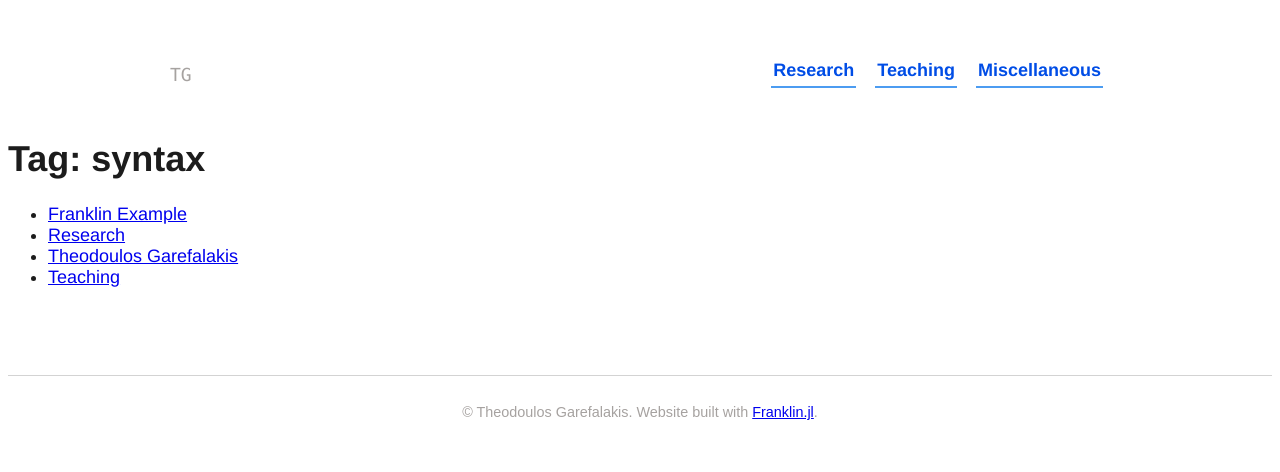
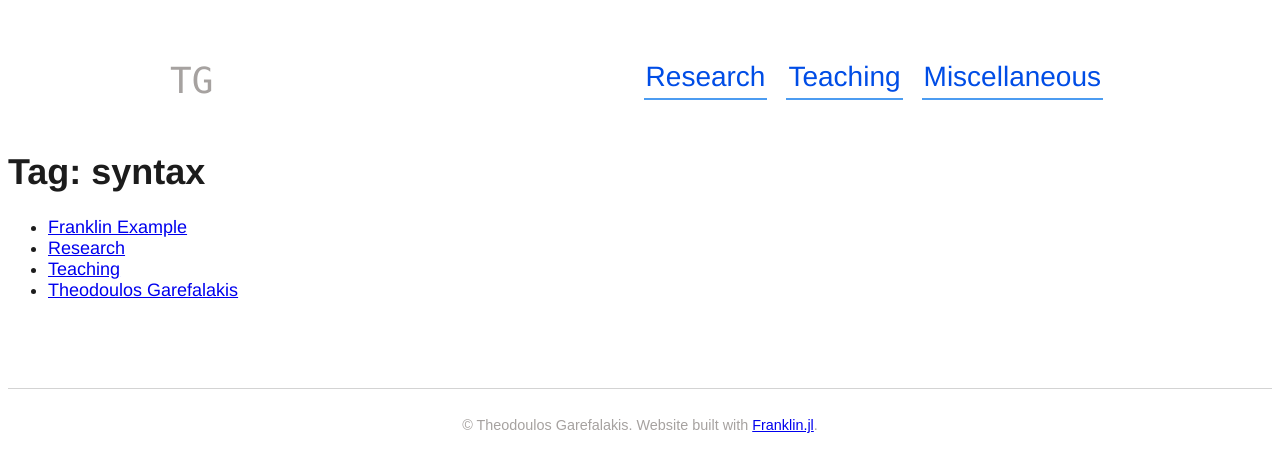
Before and after one commit to tgaref/tgaref.github.io, a plain HTML site: page __site/tag/syntax/index.html in a window 1280 px wide. Drawn offline with Linux system fonts and the light colour scheme.

Commit message:
Changed nav bar font size in header.html

```diff
--- a/__site/css/basic.css
+++ b/__site/css/basic.css
@@ -12,13 +12,13 @@ nav ul {
     margin-bottom: 0; }
 
 nav li {
-    display: inline-block; }
+    display: inline-block;}
 
 nav li a {
     color: #004de6;
     text-decoration: none;
-    font-size: 18px;
-    font-weight: bold;
+    font-size: 28px;
+    font-weight: normal;
     display: inline-block;
     float: center;
     padding-top: 10px;
@@ -41,7 +41,7 @@ header .blog-name {
     width: 35%;
     display: inline-block;
     text-align: left;
-    font-size: 18px;
+    font-size: 36px;
     font-family: "Lucida Console", Monaco, monospace;
     padding-top: 10px;}
 
--- a/__site/tag/syntax/index.html
+++ b/__site/tag/syntax/index.html
@@ -22,7 +22,7 @@
 
   <div class="">
     <h1>Tag: syntax</h1>
-    <ul><li><a href="/index-orig/">Franklin Example</a></li><li><a href="/publications/">Research</a></li><li><a href="/">Theodoulos Garefalakis</a></li><li><a href="/teaching/">Teaching</a></li></ul>
+    <ul><li><a href="/index-orig/">Franklin Example</a></li><li><a href="/publications/">Research</a></li><li><a href="/teaching/">Teaching</a></li><li><a href="/">Theodoulos Garefalakis</a></li></ul>
     <div class="page-foot">
   <div class="copyright">
     &copy; Theodoulos Garefalakis.  Website built with <a href="https://github.com/tlienart/Franklin.jl">Franklin.jl</a>.
--- a/_css/basic.css
+++ b/_css/basic.css
@@ -12,13 +12,13 @@ nav ul {
     margin-bottom: 0; }
 
 nav li {
-    display: inline-block; }
+    display: inline-block;}
 
 nav li a {
     color: #004de6;
     text-decoration: none;
-    font-size: 18px;
-    font-weight: bold;
+    font-size: 28px;
+    font-weight: normal;
     display: inline-block;
     float: center;
     padding-top: 10px;
@@ -41,7 +41,7 @@ header .blog-name {
     width: 35%;
     display: inline-block;
     text-align: left;
-    font-size: 18px;
+    font-size: 36px;
     font-family: "Lucida Console", Monaco, monospace;
     padding-top: 10px;}
 
```
Also changed, not shown: .github/workflows/deploy.yml.
